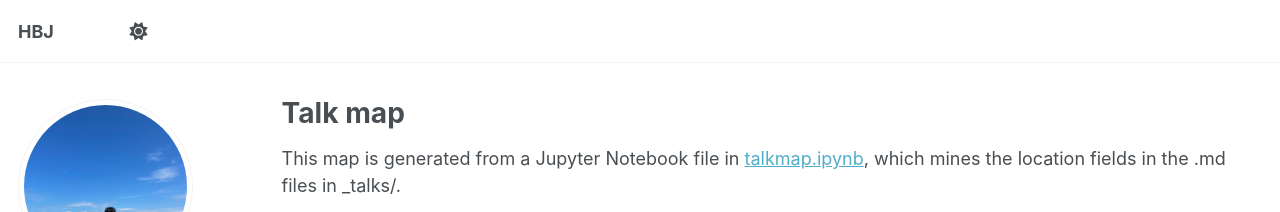
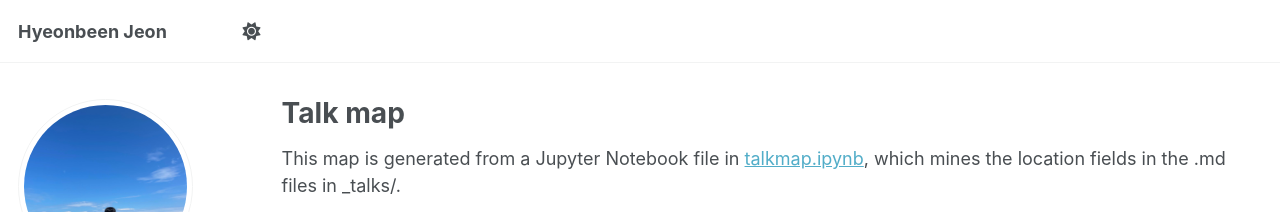
Before and after one commit to jnhnbn01/jnhnbn01.github.io, a Jekyll site: the page built from _pages/talkmap.html, in a window 1280 px wide. Shown: the top 212 px of the page. Built offline with Jekyll 4.4.1, drawn with Linux system fonts in a browser that asks for light colours; nearby versions of some CDN libraries; a script bundle is joined from its source files by our own code; library files that are not in the unit come from our copies.

Commit message:
Update _config.yml

```diff
--- a/_config.yml
+++ b/_config.yml
@@ -9,7 +9,7 @@
 # Basic Site Settings
 locale                   : "en-US"
 site_theme               : "default" # The available themes options are "default", "air", "sunrise", "mint", "dirt" and "contrast"
-title                    : "HBJ"
+title                    : "Hyeonbeen Jeon"
 title_separator          : "-"
 name                     : &name "Hyeonbeen Jeon"
 description              : &description "Hyeonbeen's academic website"   # Update this with a general description of your site, this is the default if not overridden by a page
```
